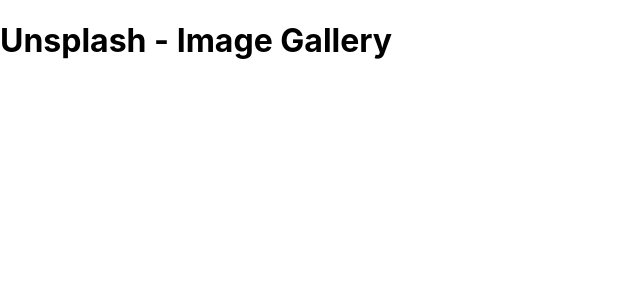
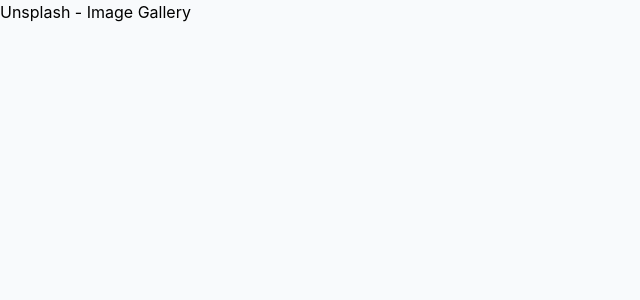
Before and after one commit to Sandeep-FED/Unsplash, a React (Create React App) app: page / in a window 1280 px wide. Shown: the top 300 px of the page, without its empty margins (0-640 px from the left). Built offline with nearby package versions, Linux system fonts and the light colour scheme.

Commit message:
dependencies: bringup Tailwind & preprocessors
Signed-off-by: Sandeep-FED <sandymankara11@gmail.com>

```diff
--- a/package.json
+++ b/package.json
@@ -6,6 +6,8 @@
     "@testing-library/jest-dom": "^5.16.5",
     "@testing-library/react": "^13.3.0",
     "@testing-library/user-event": "^13.5.0",
+    "autoprefixer": "^10.4.8",
+    "date-fns": "^2.29.2",
     "react": "^18.2.0",
     "react-dom": "^18.2.0",
     "react-scripts": "5.0.1",
@@ -34,5 +36,9 @@
       "last 1 firefox version",
       "last 1 safari version"
     ]
+  },
+  "devDependencies": {
+    "postcss-import": "^14.1.0",
+    "tailwindcss": "^3.1.8"
   }
 }
--- /dev/null
+++ b/postcss.config.js
@@ -0,0 +1,8 @@
+// postcss.config.js
+module.exports = {
+  plugins: {
+    "postcss-import": {},
+    tailwindcss: {},
+    autoprefixer: {},
+  },
+}
--- a/src/index.css
+++ b/src/index.css
@@ -1,13 +1,13 @@
+@tailwind base;
+@tailwind components;
+@tailwind utilities;
+
 body {
   margin: 0;
-  font-family: -apple-system, BlinkMacSystemFont, 'Segoe UI', 'Roboto', 'Oxygen',
-    'Ubuntu', 'Cantarell', 'Fira Sans', 'Droid Sans', 'Helvetica Neue',
+  font-family: -apple-system, BlinkMacSystemFont, "Segoe UI", "Roboto", "Oxygen",
+    "Ubuntu", "Cantarell", "Fira Sans", "Droid Sans", "Helvetica Neue",
     sans-serif;
   -webkit-font-smoothing: antialiased;
   -moz-osx-font-smoothing: grayscale;
+  @apply bg-slate-50;
 }
-
-code {
-  font-family: source-code-pro, Menlo, Monaco, Consolas, 'Courier New',
-    monospace;
-}
--- /dev/null
+++ b/tailwind.config.js
@@ -0,0 +1,8 @@
+/** @type {import('tailwindcss').Config} */
+module.exports = {
+  content: ["./src/**/*.{html,js}"],
+  theme: {
+    extend: {},
+  },
+  plugins: [],
+}
```
Also changed, not shown: 2 other files (tests, documents, lock files or other folders).
